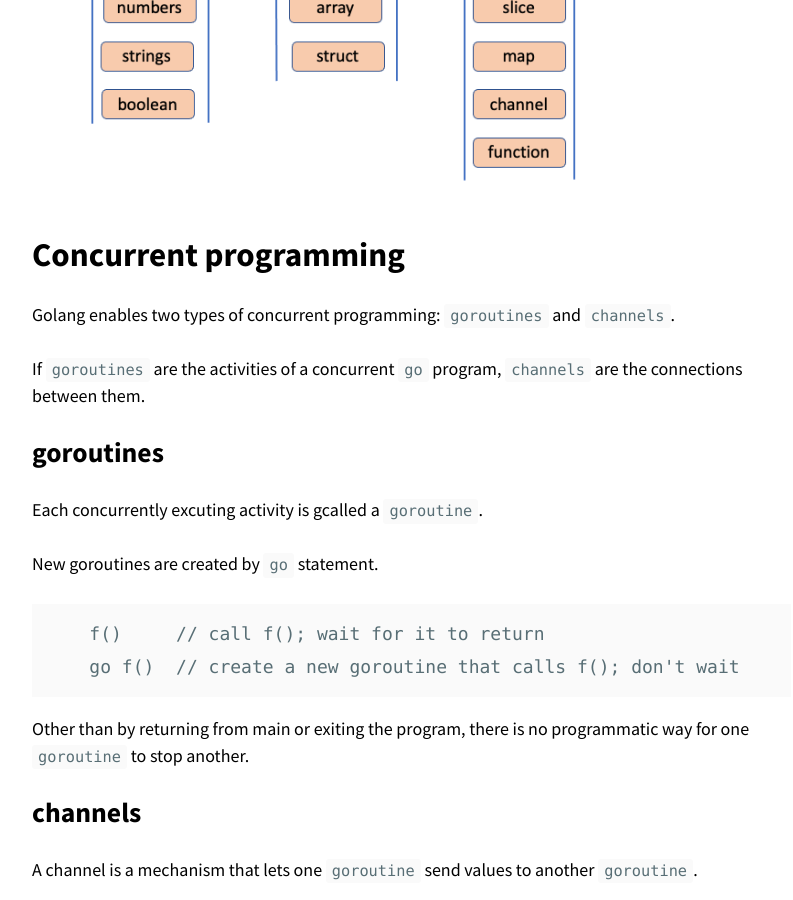
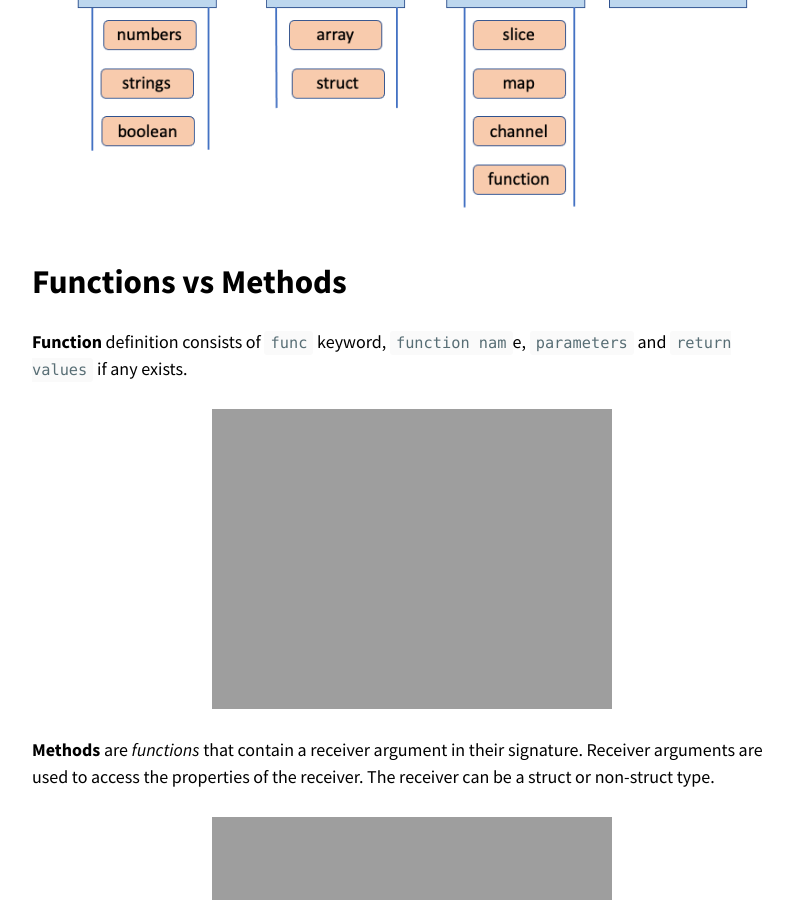
Before and after one commit to manoj-gupta/manoj-gupta.github.io, a Jekyll site: the page built from _posts/2022-12-17-Golang-Notes.md, in a window 1280 px wide and 900 px high, scrolled down 1397 px. Shown: the whole window, without its empty margins (343-1136 px from the left). Built offline with Jekyll 4.4.1, drawn with Linux system fonts in a browser that asks for light colours; nearby versions of some CDN libraries.

Commit message:
Functions vs Methods

```diff
--- a/_posts/2022-12-17-Golang-Notes.md
+++ b/_posts/2022-12-17-Golang-Notes.md
@@ -17,6 +17,16 @@ Golang is an open-source, compiled, and statically typed programming language de
 Data types are categorized into four categories as shown below.
 
 ![image-center]({{ '/images/golang/golang_types.png' | absolute_url }}){: .align-center}
+
+# Functions vs Methods
+
+**Function** definition consists of `func` keyword, `function nam`e, `parameters` and `return values` if any exists.
+
+![image-center]({{ '/images/golang/golang_function.png' | absolute_url }}){: .align-center}
+
+**Methods** are *functions* that contain a receiver argument in their signature. Receiver arguments are used to access the properties of the receiver. The receiver can be a struct or non-struct type.
+
+![image-center]({{ '/images/golang/golang_method.png' | absolute_url }}){: .align-center}
 
 
 # Concurrent programming
```
